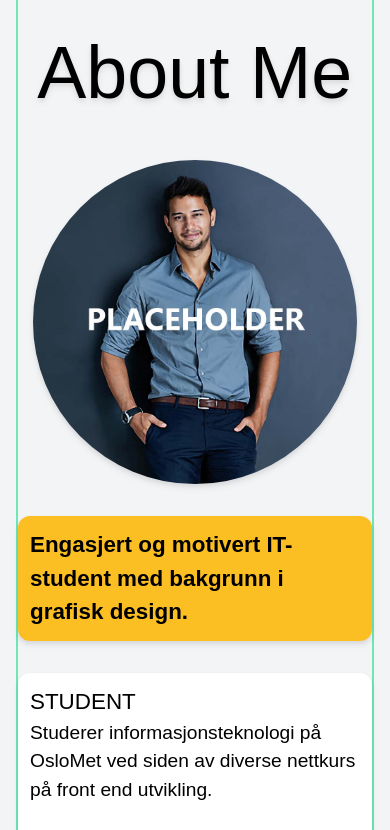
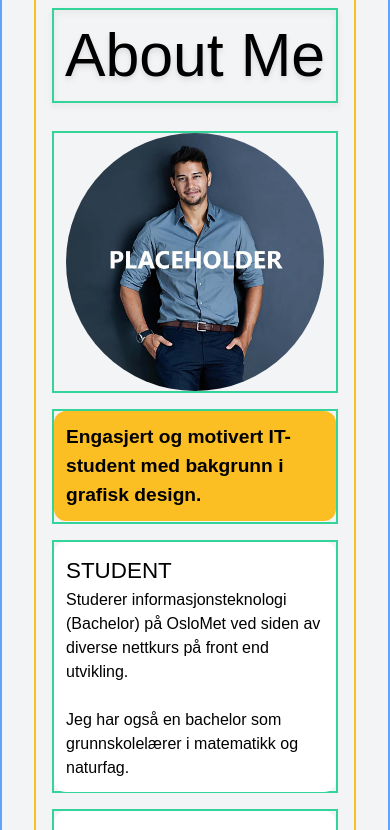
Before and after one commit to rikadr/cv_side_client, a Next.js app: page / in a window 390 px wide. Shown: the part 860-1690 px from the top of the page. Built offline with nearby package versions, Linux system fonts and the light colour scheme.

Commit message:
About responsive

```diff
--- a/components/Tiles/Tile.js
+++ b/components/Tiles/Tile.js
@@ -5,14 +5,9 @@ const Tile = ({heading, children }) => {
 
 
   return (
-    <div className="my-8 w-full md:w-1/2">
+    <div className="my-2 md:my-5 w-full border-2 border-green-400">
       <IntersectEnter>
-
-        <div className="w-full text-black drop-shadow-md">
-          <h1 className="font-medium text-s text-center md:text-left font-titleItal"> {heading} </h1>
           {children}
-        </div>
-
       </IntersectEnter>
     </div>
   );
--- a/components/Tiles/TileAbout.js
+++ b/components/Tiles/TileAbout.js
@@ -2,7 +2,7 @@ import React, { useRef } from "react";
 
 const TileAbout = ({ heading, children }) => {
     return (
-        <div className="p-3 rounded-xl text-b bg-white">
+        <div className="p-3 rounded-xl text-a sm:text-b bg-white">
            <h3 className="text-c"> {heading} </h3>
            {children}
         </div>
--- a/components/Tiles/TileAboutYellow.js
+++ b/components/Tiles/TileAboutYellow.js
@@ -2,7 +2,7 @@ import React, { useRef } from "react";
 
 const TileAboutYellow = ({ children }) => {
     return (
-        <div className="p-3 rounded-xl text-c font-semibold bg-yellow-400 ">
+        <div className="p-3 rounded-xl text-b sm:text-c font-semibold bg-yellow-400 ">
            {children}
         </div>
     );
--- /dev/null
+++ b/components/Tiles/TileHeading.js
@@ -0,0 +1,12 @@
+import React, { useRef } from "react";
+
+
+const TileHeading = ({ children }) => {
+  return (
+    <div className="my-5 w-full border-2 border-green-400 text-black drop-shadow-md">
+        <h1 className="font-medium text-o sm:text-s text-center md:text-left font-titleItal"> {children} </h1>
+    </div>
+  );
+};
+
+export default TileHeading;
--- a/pages/index.js
+++ b/pages/index.js
@@ -12,6 +12,7 @@ import IntersectEnter from "../components/Intersect/IntersectEnter";
 import Tile from "../components/Tiles/tile";
 import TileAbout from "../components/Tiles/TileAbout";
 import TileAboutYellow from "../components/Tiles/TileAboutYellow";
+import TileHeading from "../components/Tiles/TileHeading";
 
 
 export default function Home() {
@@ -29,15 +30,24 @@ export default function Home() {
       <main className="font-bread">
         <SirkelNavn />
 
+        <div id="about" className="flex flex-wrap flex-row justify-center m-auto w830:w-830 border-2 border-blue-400">
+          <div className="aboutFlexbox md:w-6/12 border-2 border-red-400 hidden md:block">
+            <Tile >
+                <img id="about" src="images/placeholder/FullBodyPortrait.jpg" className="hidden m-auto  max-w-5 rounded-full md:block"/>
+            </Tile>
+          </div>
+
           {/* TILE-FRAME */}
-        <div className="m-auto border-2 border-green-300 w-11/12 sm:w-10/12 md:w-11/12 lg:w-10/12 xl:w-8/12 2xl:w-1000">
+          {/* className="flex flex-wrap flex-col justify-between m-auto border-2 border-green-300 w-11/12 sm:w-10/12 md:w-11/12 lg:w-10/12 xl:w-8/12 2xl:w-1000" */}
 
-          <Tile heading="About Me" />
-          <Tile>
-            <img id="about" src="images/placeholder/TorsoPortrait.jpg" className="block m-auto w-11/12 rounded-full md:hidden"/>
-            <img id="about" src="images/placeholder/FullBodyPortrait.jpg" className="hidden m-auto w-11/12 rounded-full md:block"/>
+          <div className="aboutFlexbox flex flex-wrap flex-col w-10/12  md:w-6/12 border-2 border-yellow-400">
+          <TileHeading>
+              About Me
+            </TileHeading>
+
+            <Tile >
+              <img id="about" src="images/placeholder/TorsoPortrait.jpg" className="block md:hidden m-auto w-11/12 rounded-full "/>
             </Tile>
-
 
             <Tile >
               <TileAboutYellow>
@@ -47,7 +57,7 @@ export default function Home() {
 
             <Tile >
               <TileAbout heading="STUDENT">
-              <p>Studerer informasjonsteknologi på OsloMet ved siden av diverse nettkurs på front end utvikling. </p>
+                <p>Studerer informasjonsteknologi (Bachelor) på OsloMet ved siden av diverse nettkurs på front end utvikling. </p>
                 <br/><p>Jeg har også en bachelor som grunnskolelærer i matematikk og naturfag.</p>
               </TileAbout>
             </Tile>
@@ -58,16 +68,8 @@ export default function Home() {
                 <br/><p>Jeg har også en bachelor som grunnskolelærer i matematikk og naturfag.</p>
               </TileAbout>
             </Tile>
-
           </div>
-
-
-        <IntersectEnter>
-        <img id="about" src="images/placeholder/About mobile.jpg"  className="visible relative m-auto w-full sm:w-11/12 md:invisible md:absolute "/>
-        </IntersectEnter>
-        <IntersectEnter>
-        <img src="images/placeholder/About desktop.jpg"  className="invisible absolute m-auto w-full md:visible md:relative lg:w-10/12 xl:w-8/12 2xl:w-1000"/>
-        </IntersectEnter>
+        </div>
 
         <IntersectEnter>
         <img id="skills" src="images/placeholder/Skills mobile.jpg"  className="visible relative m-auto w-full sm:w-11/12 md:invisible md:absolute "/>
--- a/pages/style.css
+++ b/pages/style.css
@@ -43,3 +43,7 @@
     height: 100%;
     width: 100%;
 }
+
+.aboutFlexbox {
+    padding: 0rem 1rem;
+}
--- a/tailwind.config.js
+++ b/tailwind.config.js
@@ -23,10 +23,15 @@ module.exports = {
     },
 
     extend: {
+      screens: {
+        'w500': '500px',
+        'w830': '830px',
+      },
       width: {
         'card': '1150px',
         '150': '1500px',
         '120': '120rem',
+        '830': '830px',
         '1000': '1000px',
         '1200': '1200px',
 
```
Lines whose indentation alone changed are shown as unchanged.
